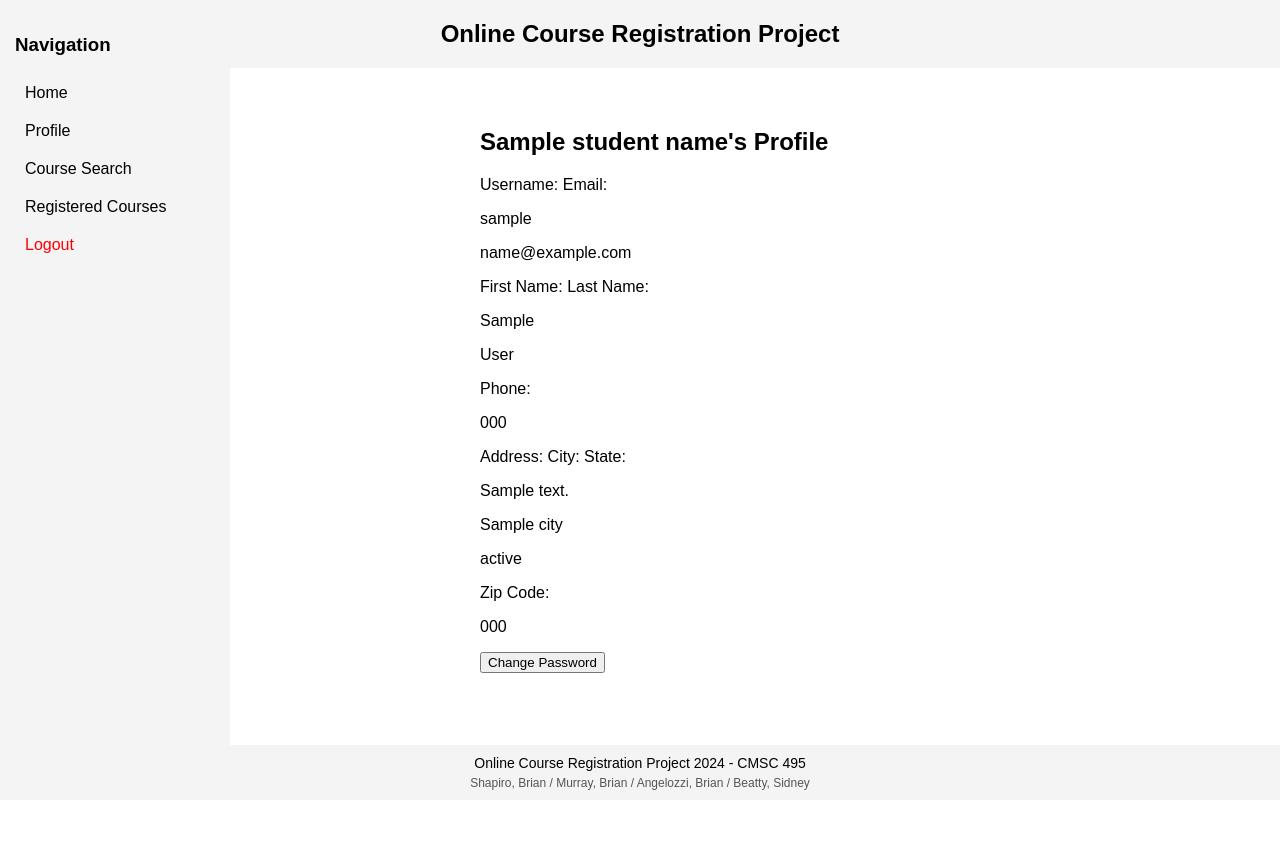
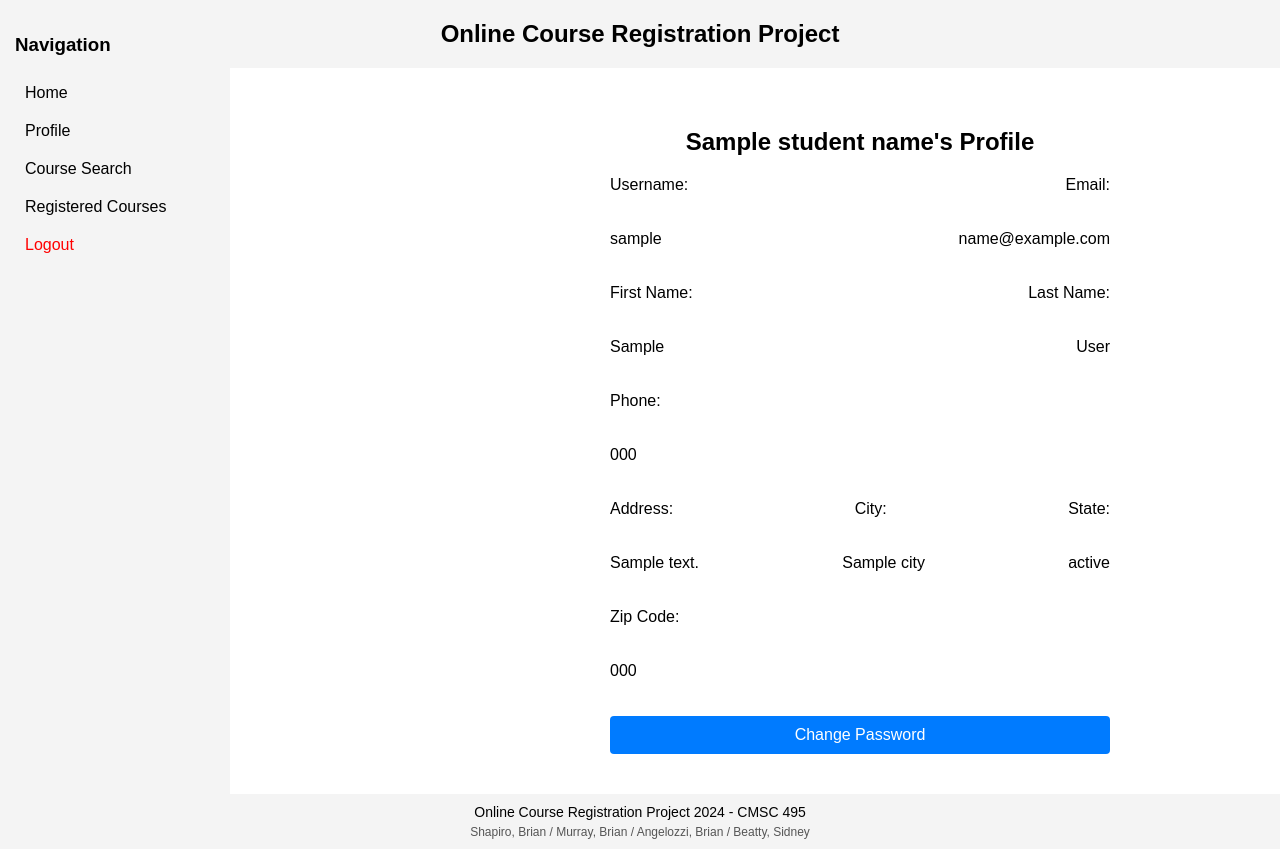
Before and after one commit to shapirobd/course_registration, a Flask app: template templates/profile.html in a window 1280 px wide. Before the commit the page ends 790 px from the top, so only its background shows below. Run offline with Flask 3, Linux system fonts and the light colour scheme; the template is opened without the code that fills it: most values are stand-ins (such as "Sample title", 1, 10 or a date in 2020); parts of the project's set-up code (start-up, migrations or seed data) failed here and were passed over.

Commit message:
Update profile.html

```diff
--- a/templates/profile.html
+++ b/templates/profile.html
@@ -3,52 +3,52 @@
 {% block title %}Profile{% endblock %}
 
 {% block content %}
-    <div class="main-content">
+<div class="main-content" style="display: flex; flex-direction: column; align-items: center;">
     <h2>{{ student_name }}'s Profile</h2>
 
-        <div class="field-pair">
+    <div class="field-pair" style="margin-bottom: 20px; display: flex; justify-content: space-between; width: 100%; max-width: 500px;">
         <label for="username">Username:</label>
         <label for="email">Email:</label>
     </div>
-        <div class="field-pair">
+    <div class="field-pair" style="margin-bottom: 20px; display: flex; justify-content: space-between; width: 100%; max-width: 500px;">
         <p id="username">{{ username }}</p>
         <p id="email">{{ email }}</p>
     </div>
 
-        <div class="field-pair">
+    <div class="field-pair" style="margin-bottom: 20px; display: flex; justify-content: space-between; width: 100%; max-width: 500px;">
         <label for="first_name">First Name:</label>
         <label for="last_name">Last Name:</label>
     </div>
-        <div class="field-pair">
+    <div class="field-pair" style="margin-bottom: 20px; display: flex; justify-content: space-between; width: 100%; max-width: 500px;">
         <p id="first_name">{{ first_name }}</p>
         <p id="last_name">{{ last_name }}</p>
     </div>
 
-        <div class="field-pair">
+    <div class="field-pair" style="margin-bottom: 20px; display: flex; justify-content: space-between; width: 100%; max-width: 500px;">
         <label for="phone">Phone:</label>
     </div>
-        <div class="field-pair">
+    <div class="field-pair" style="margin-bottom: 20px; display: flex; justify-content: space-between; width: 100%; max-width: 500px;">
         <p id="phone">{{ phone }}</p>
     </div>
 
-        <div class="field-group">
+    <div class="field-group" style="margin-bottom: 20px; display: flex; justify-content: space-between; width: 100%; max-width: 500px;">
         <label for="address">Address:</label>
         <label for="city">City:</label>
         <label for="state">State:</label>
     </div>
-        <div class="field-group">
+    <div class="field-group" style="margin-bottom: 20px; display: flex; justify-content: space-between; width: 100%; max-width: 500px;">
         <p id="address">{{ address }}</p>
         <p id="city">{{ city }}</p>
         <p id="state">{{ state }}</p>
     </div>
 
-        <div class="field-pair">
+    <div class="field-pair" style="margin-bottom: 20px; display: flex; justify-content: space-between; width: 100%; max-width: 500px;">
         <label for="zip_code">Zip Code:</label>
     </div>
-        <div class="field-pair">
+    <div class="field-pair" style="margin-bottom: 20px; display: flex; justify-content: space-between; width: 100%; max-width: 500px;">
         <p id="zip_code">{{ zip_code }}</p>
     </div>
 
-        <button onclick="window.location.href='/change_password';">Change Password</button>
+    <button onclick="window.location.href='/change_password';" style="width: 100%; max-width: 500px; padding: 10px; background-color: #007bff; color: white; border: none; border-radius: 4px; cursor: pointer; font-size: 16px;">Change Password</button>
 </div>
 {% endblock %}
```
Lines whose indentation alone changed are shown as unchanged.
